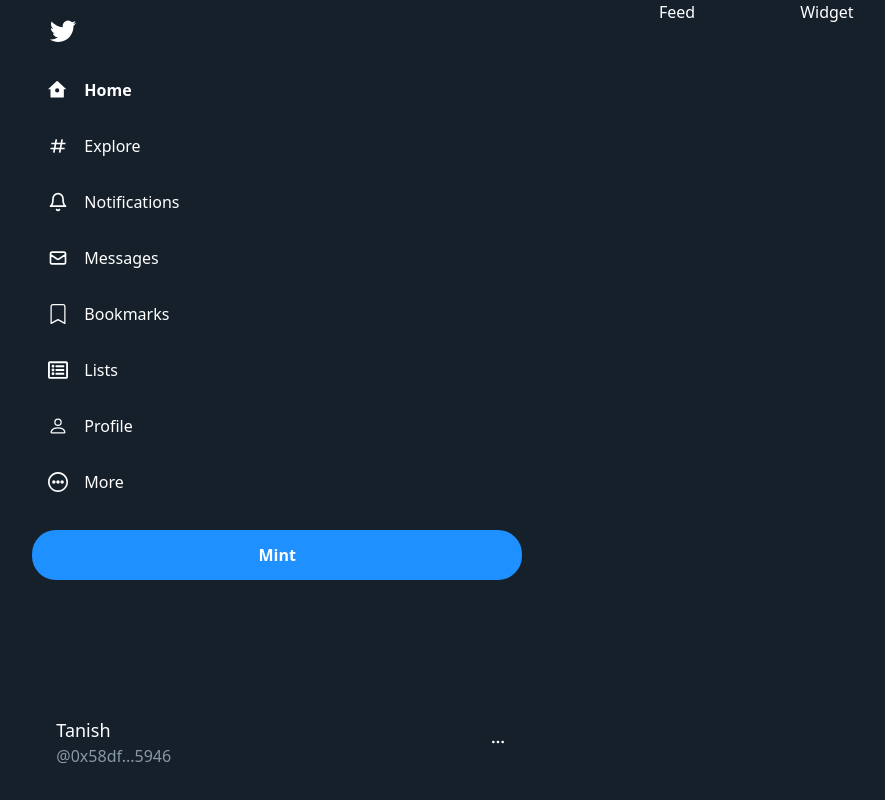
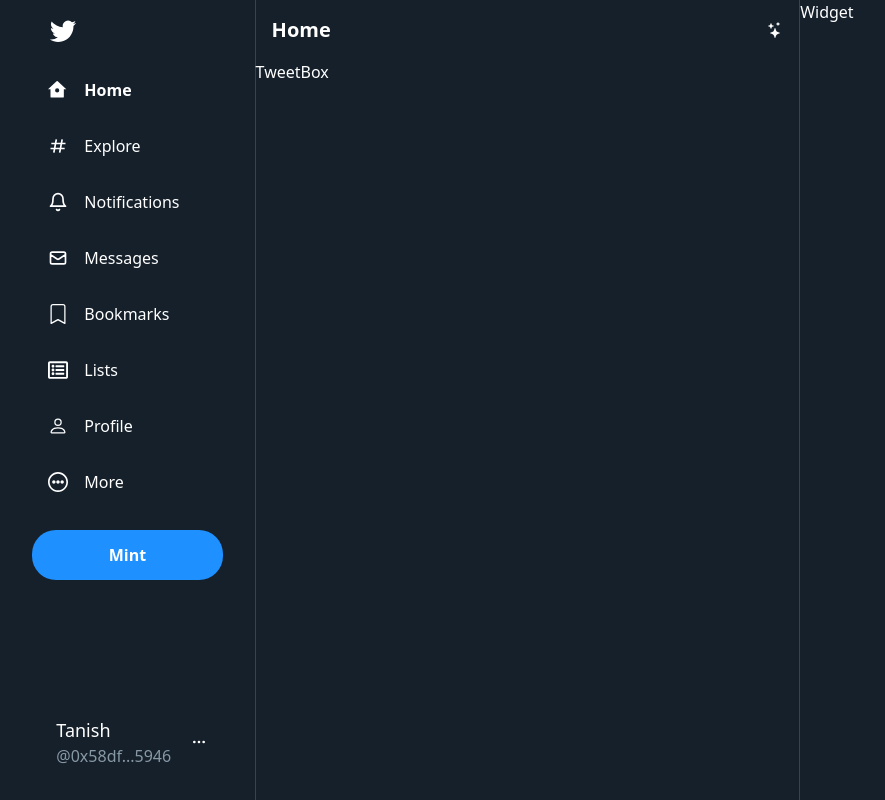
Before and after one commit to tanishbaansal/NftSocialNetwork, a Next.js app in the folder client/: page / in a window 1280 px wide. Shown: the whole page, without its empty margins (213-1098 px from the left). Built offline with nearby package versions, Linux system fonts and the light colour scheme.

Commit message:
Home title added with icon

```diff
--- /dev/null
+++ b/client/components/home/Feed.js
@@ -0,0 +1,22 @@
+import { BsStars } from "react-icons/bs";
+import TweetBox from "./TweetBox";
+
+const style = {
+    wrapper: `flex-[2] border-r border-l border-[#38444d]`,
+    header: `sticky top-0 bg-[#15202b] z-10 p-4 flex justify-between items-center`,
+    headerTitle: `text-xl font-bold`,
+};
+
+function Feed() {
+    return (
+        <div className={`${style.wrapper}`}>
+            <div className={style.header}>
+                <div className={style.headerTitle}>Home</div>
+                <BsStars />
+            </div>
+            <TweetBox />
+        </div>
+    );
+}
+
+export default Feed;
--- /dev/null
+++ b/client/components/home/TweetBox.js
@@ -0,0 +1,7 @@
+import React from "react";
+
+const TweetBox = () => {
+    return <div>TweetBox</div>;
+};
+
+export default TweetBox;
--- a/client/pages/index.js
+++ b/client/pages/index.js
@@ -1,4 +1,5 @@
 import Sidebar from "./../components/Sidebar";
+import Feed from "./../components/home/Feed";
 
 const style = {
     wrapper: `flex justify-center h-screen w-screen select-none bg-[#15202b] text-white`,
@@ -10,7 +11,7 @@
         <div className={style.wrapper}>
             <div className={style.content}>
                 <Sidebar />
-                <h2>Feed</h2>
+                <Feed />
                 <h2>Widget</h2>
             </div>
         </div>
```
